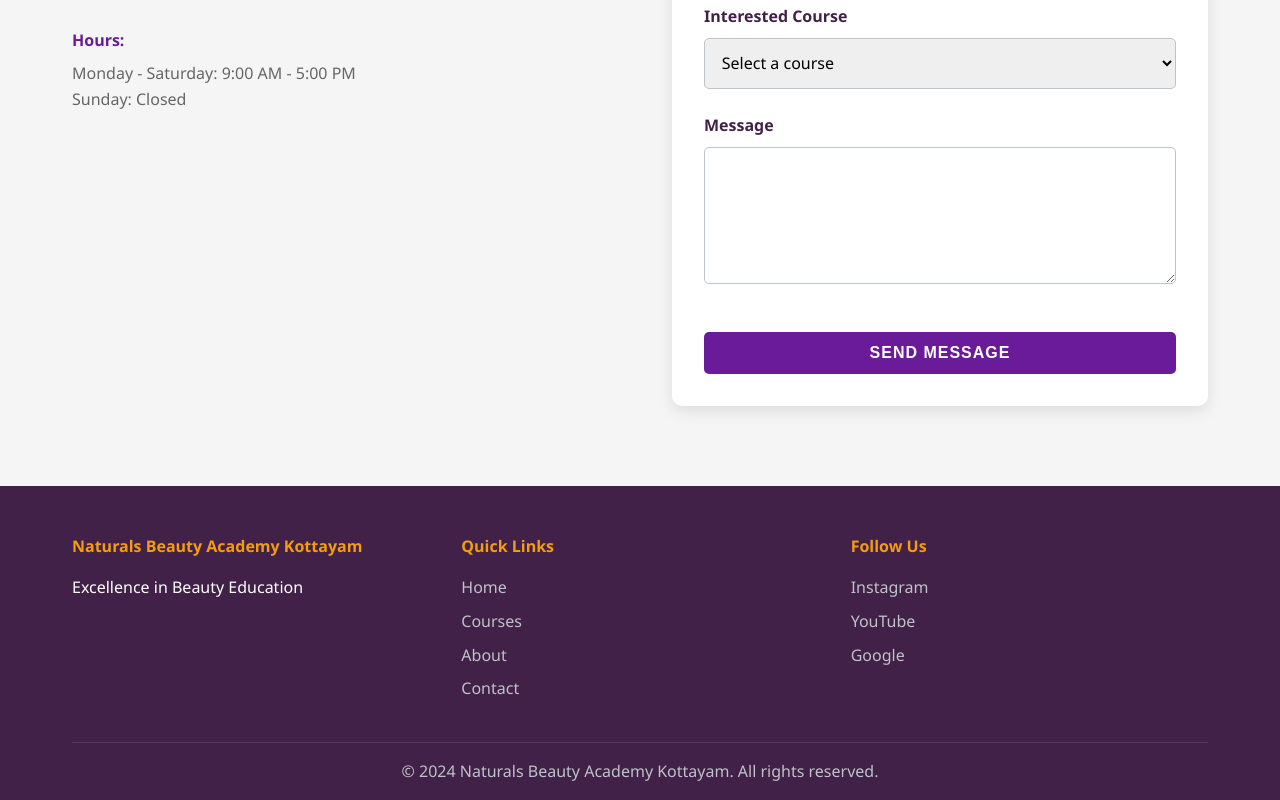
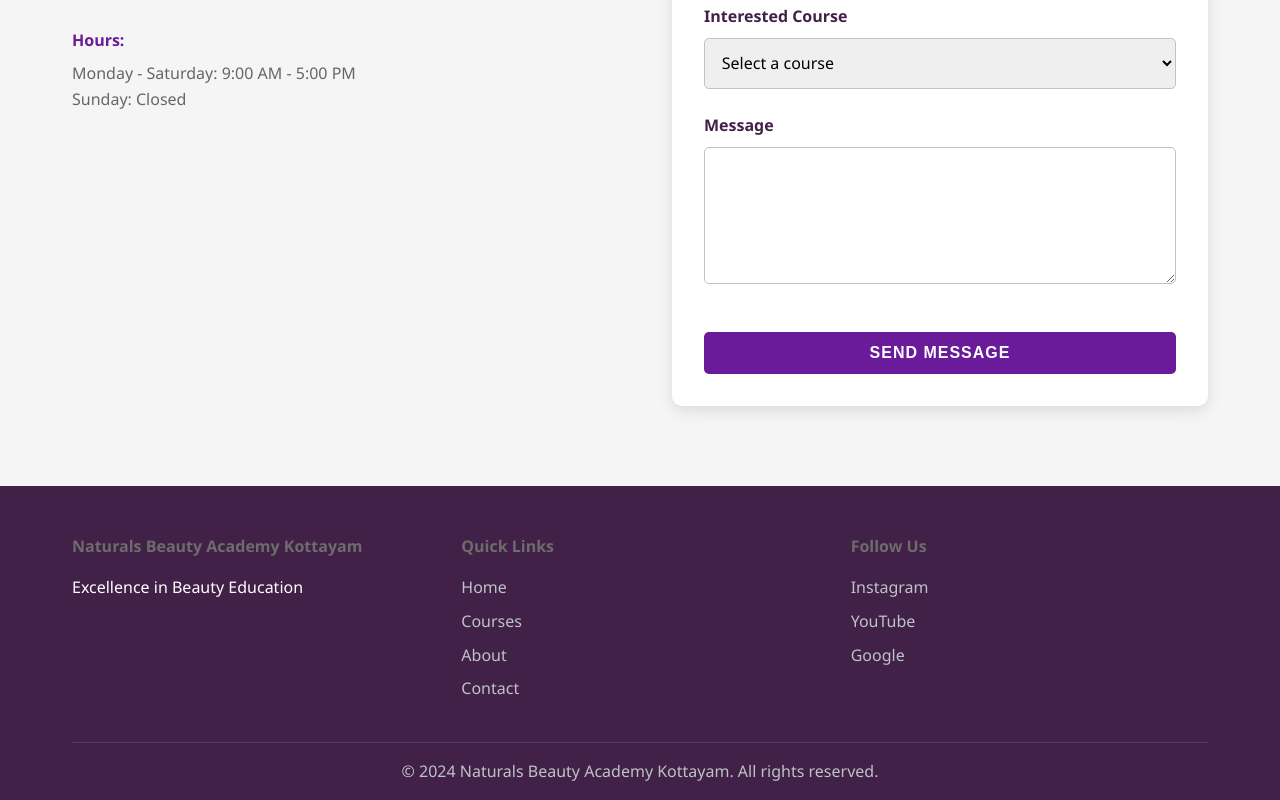
Before and after one commit to anjanasreevs1/naturals, a plain HTML site: page index.html in a window 1280 px wide. Shown: the part 4224-5024 px from the top of the page. Drawn offline with Linux system fonts and the light colour scheme.

Commit message:
Update accent color for improved design consistency

```diff
--- a/css/style.css
+++ b/css/style.css
@@ -11,7 +11,7 @@
 :root {
     --primary-color: #6A1B9A;
     --secondary-color: #422148;
-    --accent-color: #f39c12;
+    --accent-color: #6d6c6b;
     --button-color: #6a1b9a;
     --button-hover-color: #4a148c;
     --light-color: #ecf0f1;
```
